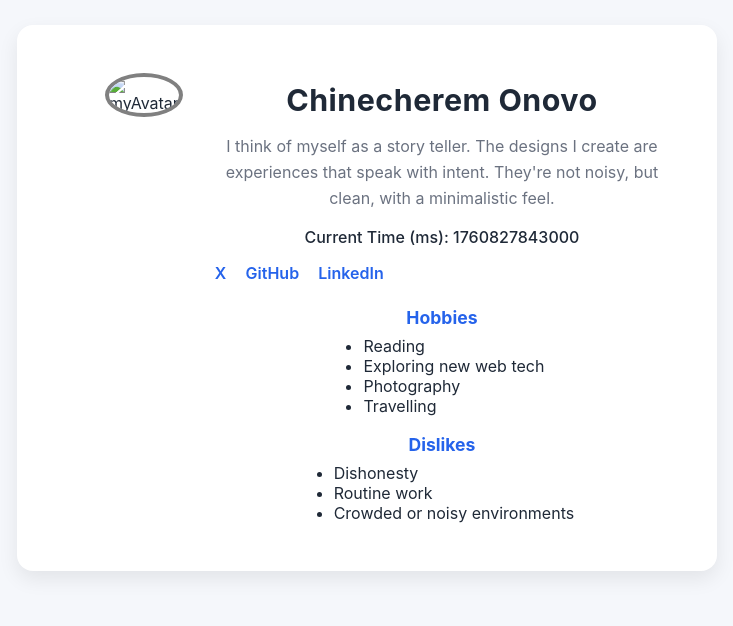
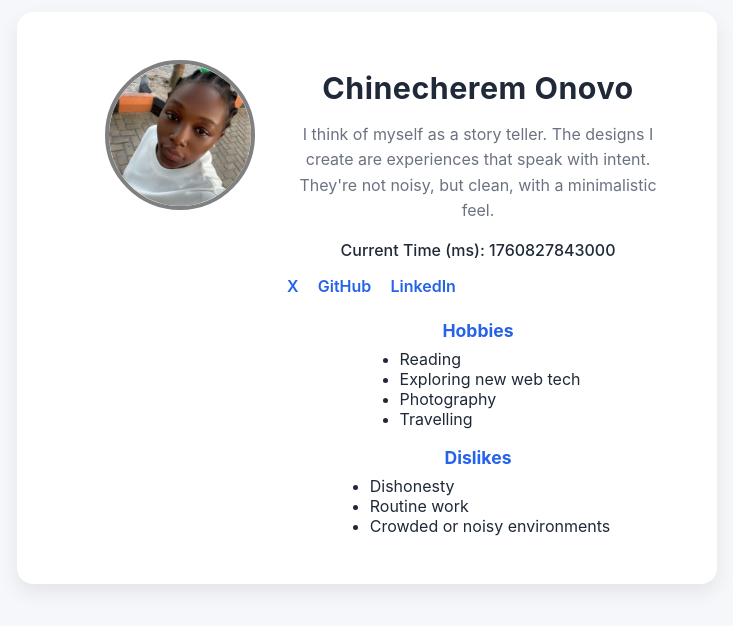
Before and after one commit to NecheHephzibah/profile-card, a plain HTML site: page index.html in a window 1280 px wide. Shown: the part 102-728 px from the top of the page, without its empty margins (273-1006 px from the left). Drawn offline with Linux system fonts and the light colour scheme; the site is published under a folder, as on GitHub Pages, so addresses that start at the root find nothing.

Commit message:
fix: added image folder

```diff
--- a/index.html
+++ b/index.html
@@ -11,7 +11,7 @@
   <main>
     <article data-testid="test-profile-card" class="profile-card fade-in">
       <figure class="avatar">
-        <img src="/images/myProfile.jpg" alt="myAvatar" data-testid="test-user-avatar" />
+        <img src="images/myProfile.jpg" alt="myAvatar" data-testid="test-user-avatar" />
       </figure>
 
       <section class="profile-details">
```
